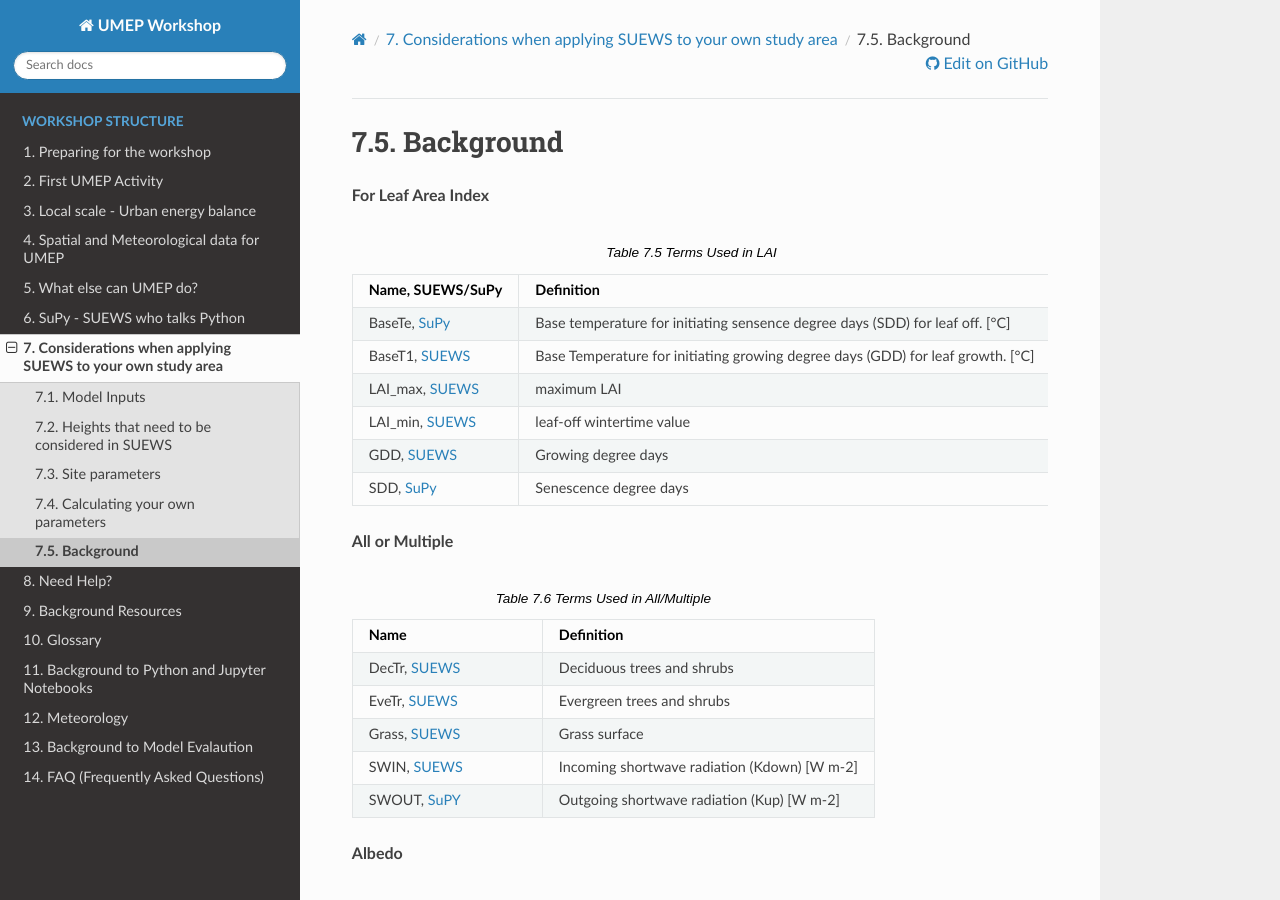
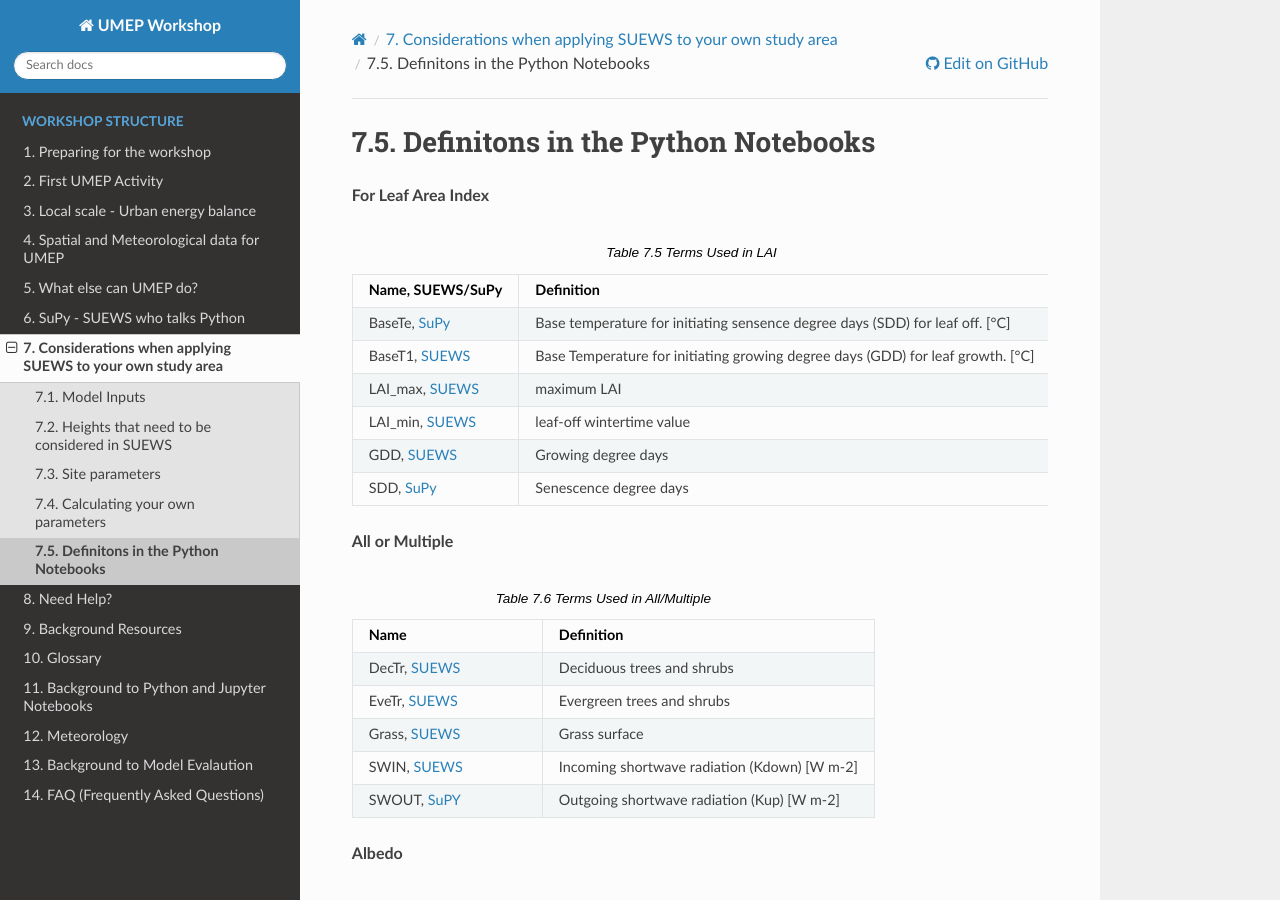
Before and after one commit to Urban-Meteorology-Reading/UMEP-Workshop, a Sphinx documentation site: the page built from source/Parameters/CalcBG.rst, in a window 1280 px wide and 900 px high. Built offline with Sphinx 7.4.7 and the Read the Docs theme 2.0.0, drawn with Linux system fonts in a browser that asks for light colours.

Commit message:
Update CalcBG.rst

```diff
--- a/source/Parameters/CalcBG.rst
+++ b/source/Parameters/CalcBG.rst
@@ -2,8 +2,8 @@
 
 
 
-Background
-~~~~~~~~~~
+Definitons in the Python Notebooks
+~~~~~~~~~~~~~~~~~~~~~~~~~~~~~~~~~~
 
 **For Leaf Area Index**
 
```
